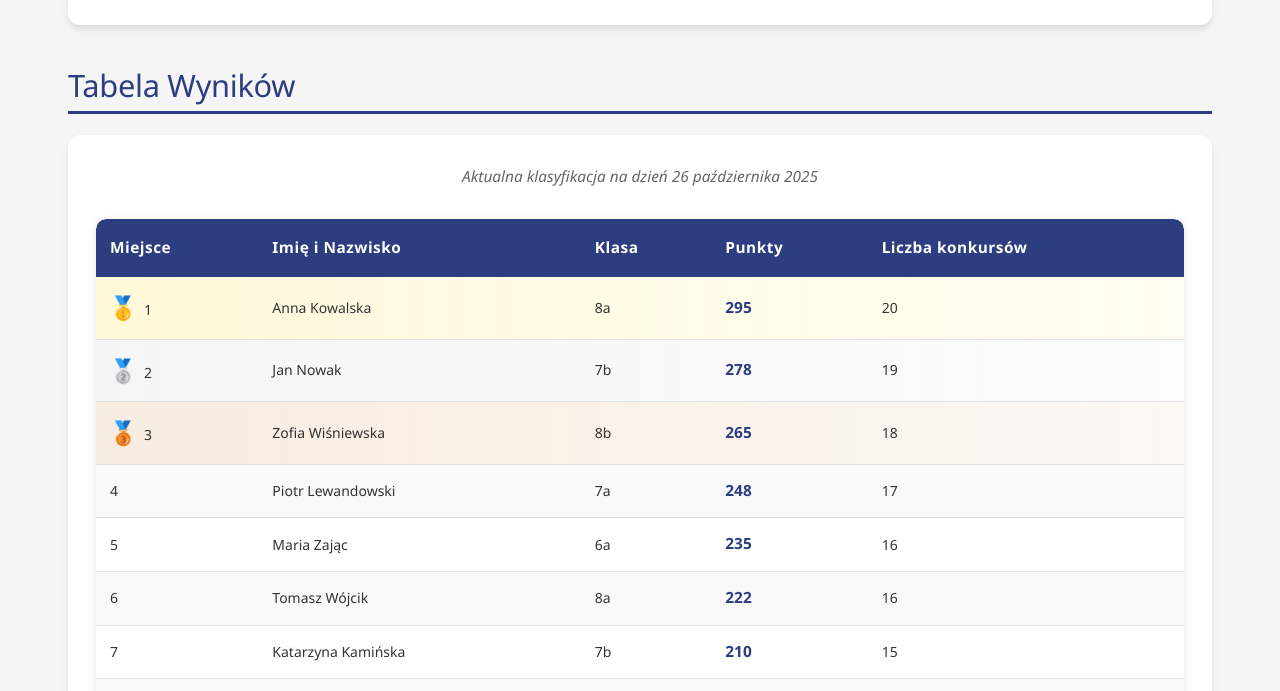
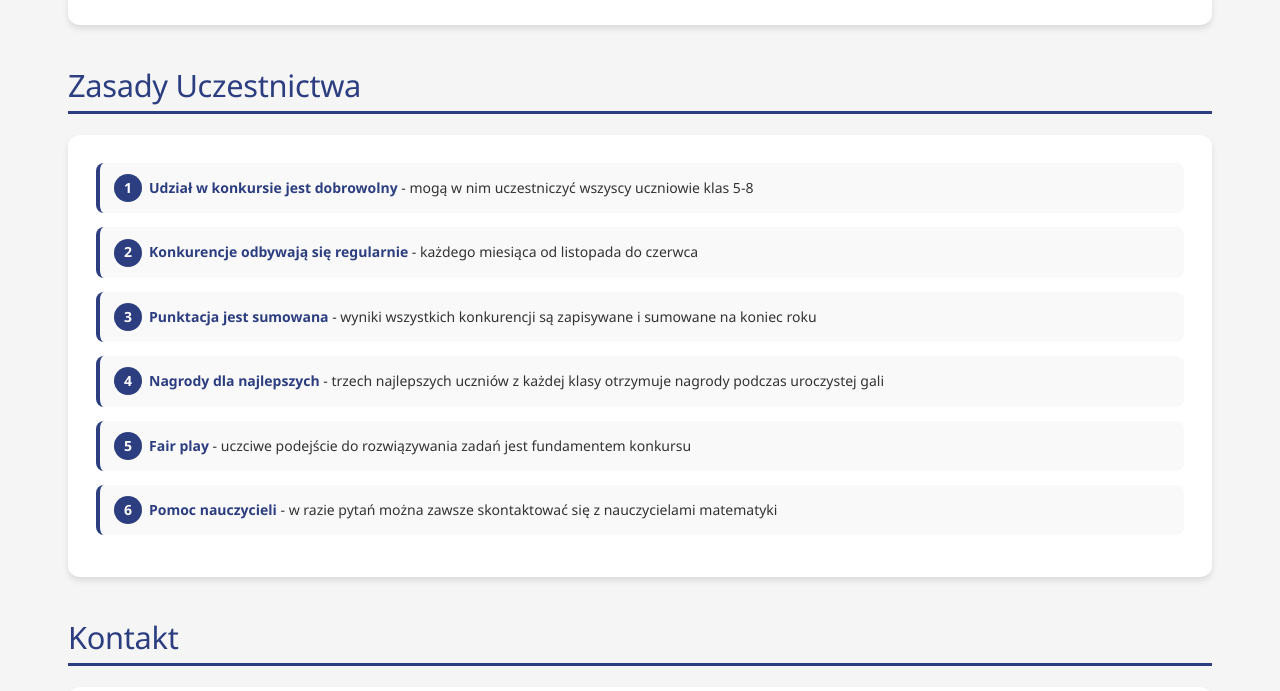
Before and after one commit to matakpawel115-cmyk/matematyczna-liga, a plain HTML site: page index.html in a window 1280 px wide. Shown: the part 2157-2848 px from the top of the page. Drawn offline with Linux system fonts and the light colour scheme.

Commit message:
Update index.html

```diff
--- a/index.html
+++ b/index.html
@@ -223,7 +223,7 @@
             </section>
 
             <!-- Tabela Wyników -->
-            <section class="section" id="tabela-wynikow">
+       <!--     <section class="section" id="tabela-wynikow">
                 <h2 class="section-title">Tabela Wyników</h2>
                 <div class="content-card">
                     <p class="table-subtitle">Aktualna klasyfikacja na dzień 26 października 2025</p>
@@ -349,7 +349,7 @@
                     </div>
                     <p class="table-note">Punktacja aktualizowana po każdym konkursie. Finalna klasyfikacja w czerwcu!</p>
                 </div>
-            </section>
+            </section> -->
 
             <!-- Zasady -->
             <section class="section" id="zasady">
```
